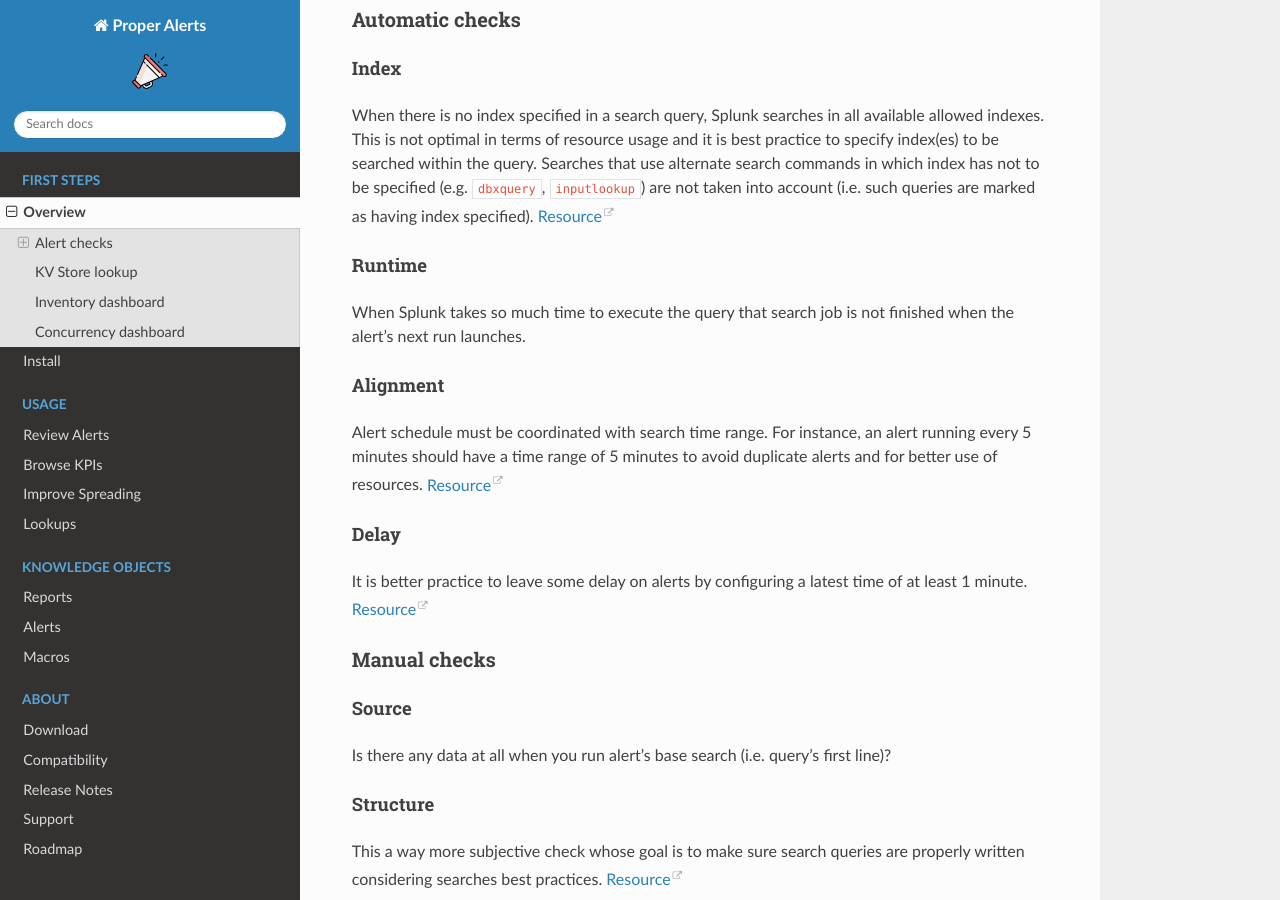
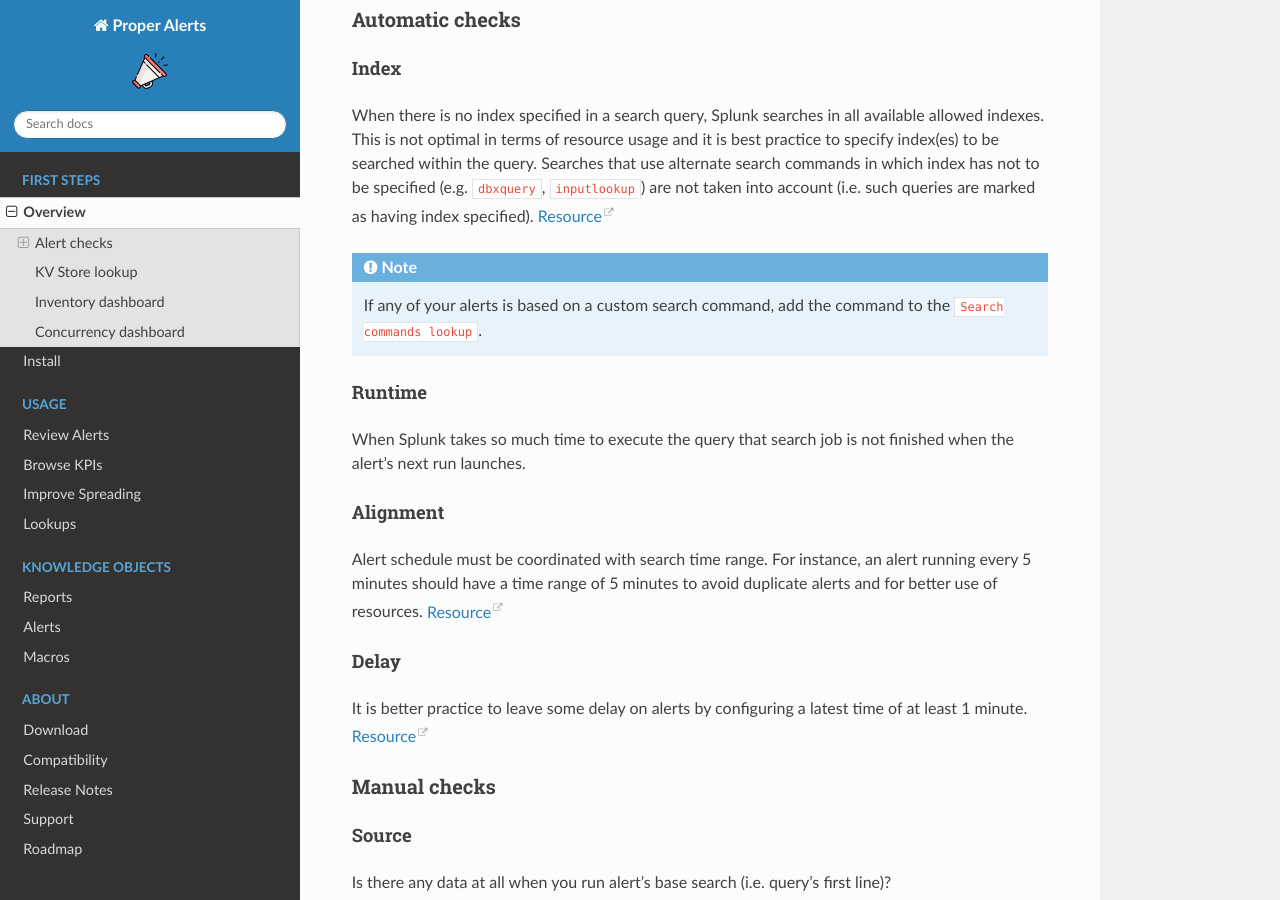
Before and after one commit to a-l-h/splunk-app-proper-alerts, a Sphinx documentation site: the page built from doc/overview.rst, in a window 1280 px wide and 900 px high, scrolled down 759 px. Built offline with Sphinx 7.4.7 and the Read the Docs theme 2.0.0, drawn with Linux system fonts in a browser that asks for light colours; cross-references to code outside the pages are shown as plain code.

Commit message:
Update overview.rst

```diff
--- a/doc/overview.rst
+++ b/doc/overview.rst
@@ -49,6 +49,8 @@
 
 When there is no index specified in a search query, Splunk searches in all available allowed indexes. This is not optimal in terms of resource usage and it is best practice to specify index(es) to be searched within the query.
 Searches that use alternate search commands in which index has not to be specified (e.g. ``dbxquery``, ``inputlookup``) are not taken into account (i.e. such queries are marked as having index specified). `Resource <https://docs.splunk.com/Documentation/Splunk/latest/Search/Writebettersearches#Restrict_searches_to_the_specific_index>`_
+
+.. note:: If any of your alerts is based on a custom search command, add the command to the :hoverxref:`Search commands lookup<Search commands lookup>`.
 
 Runtime
 *******
```
